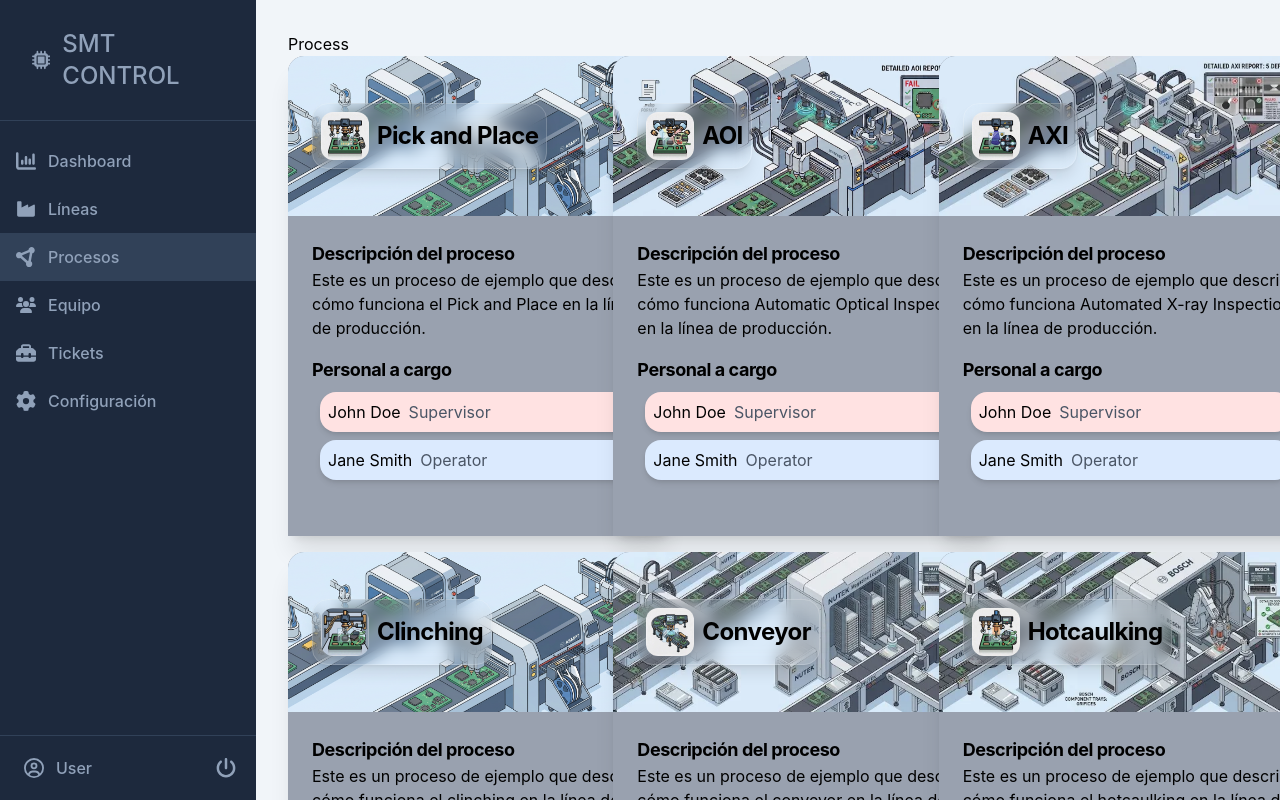
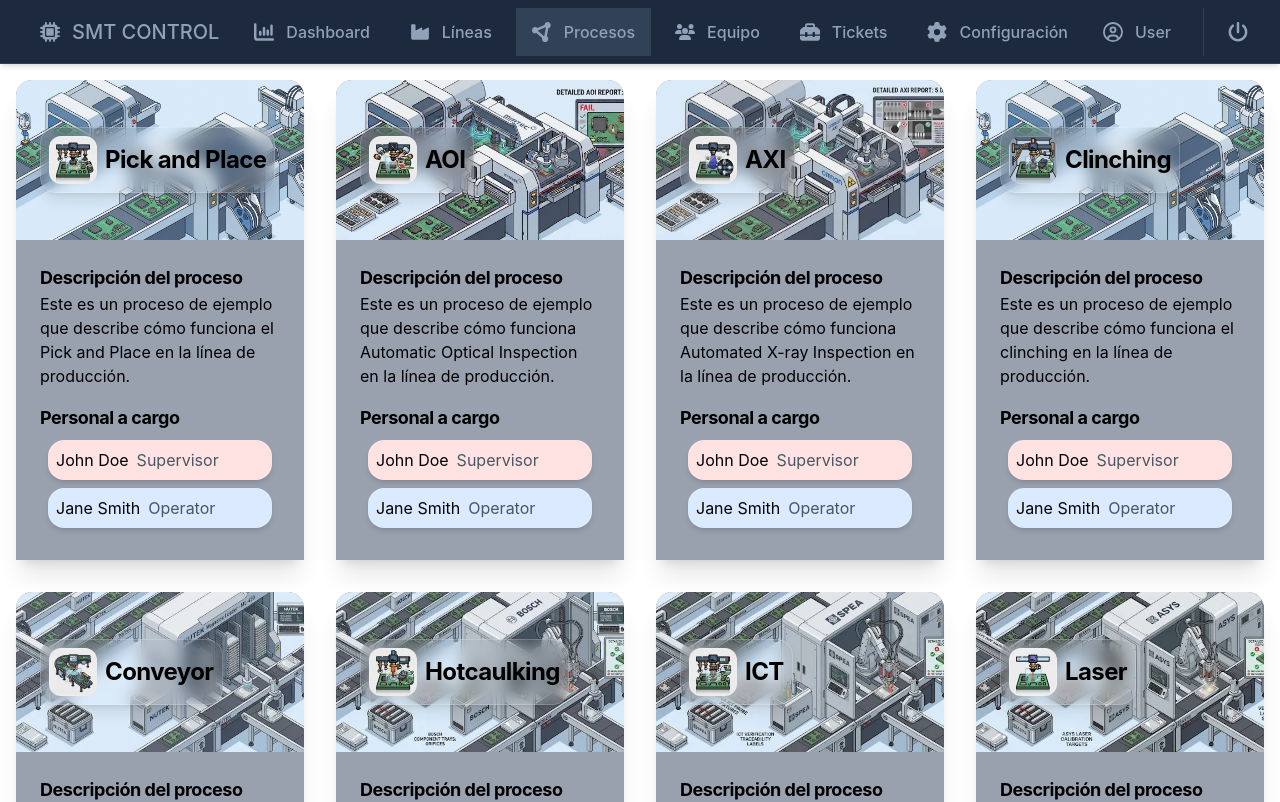
Before and after one commit to JohanCacerez/smt-control, a React (Vite) app: page /process in a window 1280 px wide. Shown: the top 802 px of the page. Built offline with nearby package versions, Linux system fonts and the light colour scheme.

Commit message:
reacomodo de sidebar y card

```diff
--- a/src/components/organism/ProcessCard.tsx
+++ b/src/components/organism/ProcessCard.tsx
@@ -24,7 +24,7 @@ export const ProcessCard = ({
   return (
     // Se cambiaron las clases: se eliminó `max-w-md` y se añadieron `w-96` y `h-[480px]` para un tamaño fijo.
 
-    <div className="w-96 h-120 rounded-t-2xl bg-gray-400 overflow-hidden shadow-xl transition-all duration-300 ease-out hover:shadow-2xl hover:-translate-y-2">
+    <div className="m-4 rounded-t-2xl bg-gray-400 overflow-hidden shadow-xl transition-all duration-300 ease-out hover:shadow-2xl hover:-translate-y-2">
       <section
         className="bg-cover bg-center rounded-t-2xl bg-no-repeat p-6 py-10 min-h-40 flex flex-row items-center"
         style={{ backgroundImage: `url(${bgImage})` }}
--- a/src/components/organism/Sidebar.tsx
+++ b/src/components/organism/Sidebar.tsx
@@ -20,9 +20,9 @@ export const Sidebar = () => {
   };
 
   return (
-    <aside className="w-64 h-screen bg-slate-800 flex flex-col text-white">
-      {/* Sección del Logo/Título */}
-      <div className="p-4 text-2xl font-bold border-b border-slate-700">
+    <header className="w-full h-16 bg-slate-800 flex items-center justify-between px-6 text-white border-b border-slate-700 shadow-md">
+      {/* 1. Sección del Logo/Título (Extremo izquierdo) */}
+      <div className="flex items-center text-xl font-bold">
         {/* Usamos 'variant="dark"' para que el texto sea blanco */}
         <NavItem
           to="/"
@@ -32,9 +32,9 @@ export const Sidebar = () => {
         />
       </div>
 
-      {/* Contenedor de la navegación */}
-      <nav className="grow pt-4">
-        {/* Todos los NavItem deben usar variant="dark" sobre este fondo */}
+      {/* 2. Contenedor de la navegación (Centro) */}
+      <nav className="flex items-center gap-2">
+        {/* Todos los NavItem se alinean horizontalmente gracias a 'flex' */}
         <NavItem
           to="/dashboard"
           label="Dashboard"
@@ -68,11 +68,9 @@ export const Sidebar = () => {
         />
       </nav>
 
-      {/* Sección del Perfil de Usuario con Botón de Logout */}
-      <div className="p-2 border-t border-slate-700">
-        <div className="flex items-center justify-between">
-          {/* El NavItem ahora ocupa solo el espacio que necesita */}
-          <div className="grow">
+      {/* 3. Sección del Perfil de Usuario y Logout (Extremo derecho) */}
+      <div className="flex items-center gap-4">
+        <div className="flex items-center border-r border-slate-700 pr-4">
           <NavItem
             to="/user"
             label="User"
@@ -81,16 +79,15 @@ export const Sidebar = () => {
           />
         </div>
 
-          {/* Botón de Logout a la derecha */}
+        {/* Botón de Logout */}
         <button
           onClick={handleLogout}
-            className="p-3 rounded-lg text-slate-400 hover:bg-slate-700 hover:text-white transition-colors"
+          className="p-2 rounded-lg text-slate-400 hover:bg-slate-700 hover:text-white transition-colors"
           title="Cerrar sesión"
         >
           <Icon name="FaPowerOff" className="w-5 h-5" />
         </button>
       </div>
-      </div>
-    </aside>
+    </header>
   );
 };
--- a/src/components/templates/MainLayout.tsx
+++ b/src/components/templates/MainLayout.tsx
@@ -5,12 +5,12 @@ import { Sidebar } from "../organism/Sidebar";
 export const MainLayout = () => {
   return (
     // CAMBIO 1: Usa `h-screen` en lugar de `min-h-screen` para fijar la altura del layout a la pantalla.
-    <div className="flex bg-slate-100 h-screen">
+    <div className="">
       {/* El Sidebar siempre estará presente */}
       <Sidebar />
 
       {/* CAMBIO 2: Añade `overflow-y-auto` al <main> y usa `flex-1` para que ocupe el espacio restante. */}
-      <main className="flex-1 p-8 overflow-y-auto">
+      <main className="flex justify-center items-center">
         {/* <Outlet/> actúa como un marcador de posición para las rutas anidadas */}
         <Outlet />
       </main>
--- a/src/pages/Process.tsx
+++ b/src/pages/Process.tsx
@@ -28,8 +28,7 @@ import SPPIcon from "../assets/Icons_process/SPP.webp";
 export const Process = () => {
   return (
     <div>
-      Process
-      <section className="grid gap-4 grid-cols-1 md:grid-cols-3">
+      <section className="grid grid-cols-1 md:grid-cols-4">
         <ProcessCard
           bgImage={bgPickAndPlace}
           iconSrc={PAPIcon}
```
Lines whose indentation alone changed are shown as unchanged.
